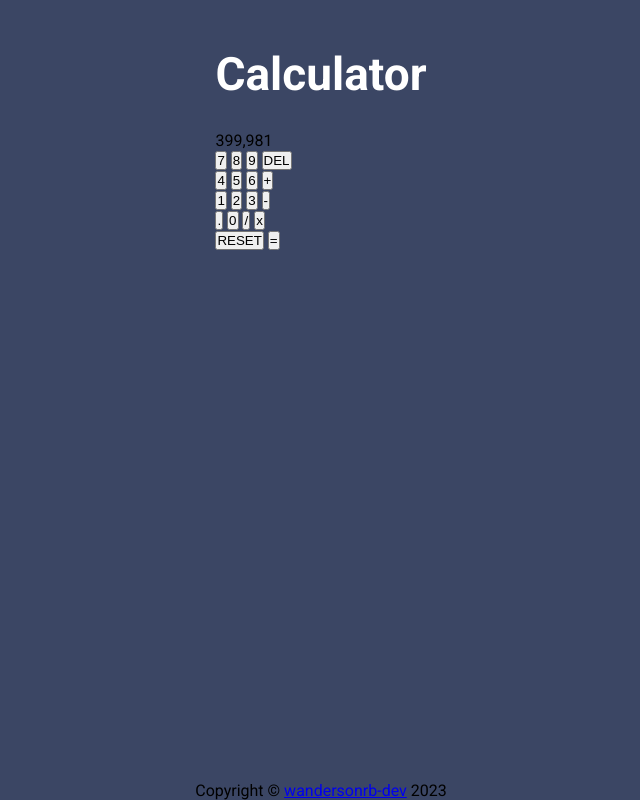
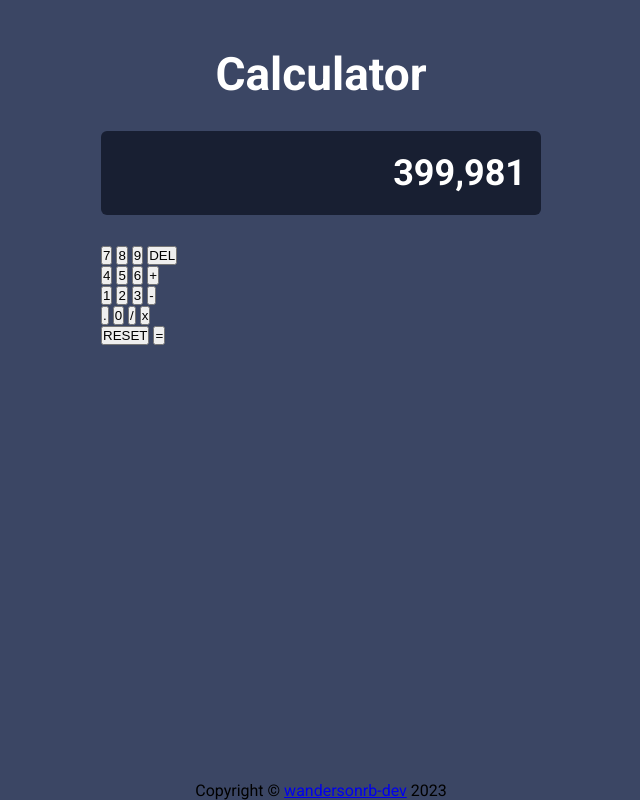
Before and after one commit to wandersonrb-dev/odin-calculator, a plain HTML site: page index.html in a window 1280 px wide. Shown: the whole page, without its empty margins (319-959 px from the left). Drawn offline with Linux system fonts and the light colour scheme.

Commit message:
Create display

```diff
--- a/style.css
+++ b/style.css
@@ -20,11 +20,30 @@ body {
 
 .container {
   margin-top: 47px;
+  width: 440px;
   flex: 1;
+  display: flex;
+  flex-direction: column;
+}
+
+.display {
+  background-color: #181F32;
+  margin-bottom: 30px;
+  text-align: right;
+  color: #fff;
+  padding: 21px 15px;
+  font-size: 36px;
+  font-weight: bold;
+  border-radius: 6px;
+}
+
+.keypad-bg {
+  flex: 2;
 }
 
 h1 {
   font-size: 46px;
+  text-align: center;
   color: #fff;
   margin-bottom: 30px;
 }
```
